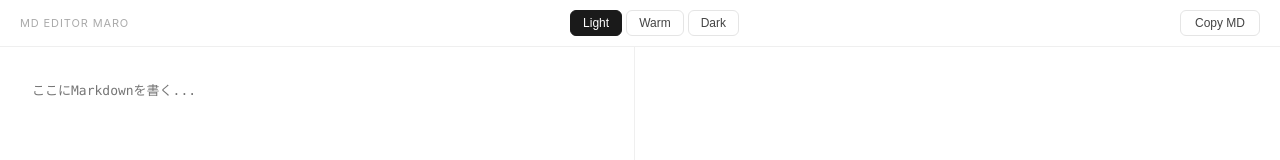
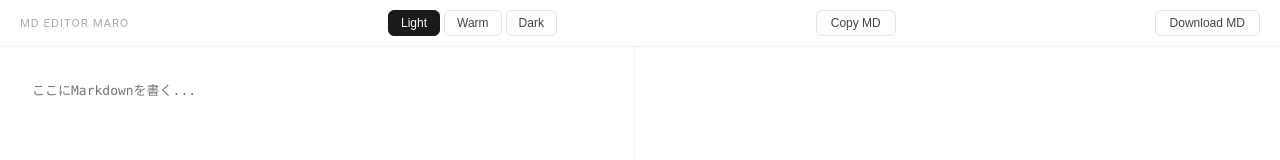
Before and after one commit to Pichikyo/md-editor-maro, a plain HTML site: page index.html in a window 1280 px wide. Shown: the top 160 px of the page. Drawn offline with nearby package versions, Linux system fonts and the light colour scheme.

Commit message:
Fix selection sync: remove focus, add Download MD button

```diff
--- a/index.html
+++ b/index.html
@@ -206,6 +206,7 @@
     <button class="theme-btn" onclick="setTheme('dark', this)">Dark</button>
   </div>
   <button class="copy-btn" onclick="copyMd()">Copy MD</button>
+  <button class="copy-btn" onclick="downloadMd()">Download MD</button>
 </header>
 
 <main id="main">
@@ -233,6 +234,15 @@
     document.body.className = theme;
     document.querySelectorAll('.theme-btn').forEach(b => b.classList.remove('active'));
     btn.classList.add('active');
+  }
+
+  function downloadMd() {
+    const blob = new Blob([editor.value], { type: 'text/markdown' });
+    const a = document.createElement('a');
+    a.href = URL.createObjectURL(blob);
+    a.download = 'document.md';
+    a.click();
+    URL.revokeObjectURL(a.href);
   }
 
   function copyMd() {
@@ -290,7 +300,6 @@
     if (!text || text.length < 2) return;
     const idx = editor.value.indexOf(text);
     if (idx !== -1) {
-      editor.focus();
       editor.setSelectionRange(idx, idx + text.length);
       const linesBefore = editor.value.substring(0, idx).split('\n').length;
       const lineHeight = parseFloat(getComputedStyle(editor).lineHeight) || 24;
```
